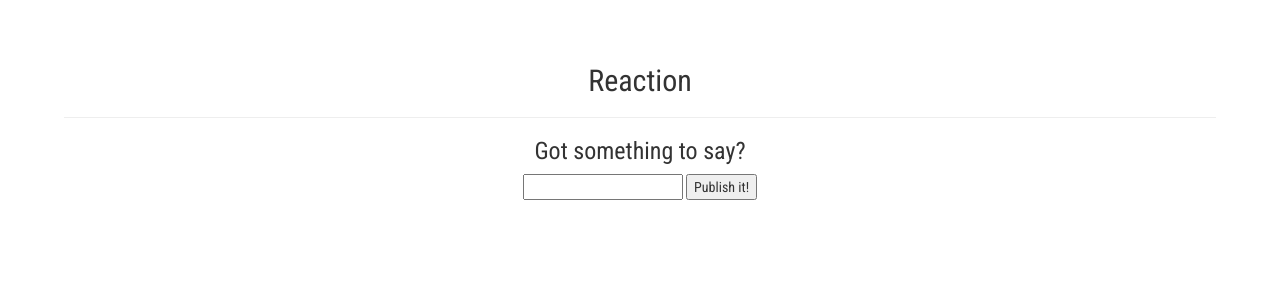
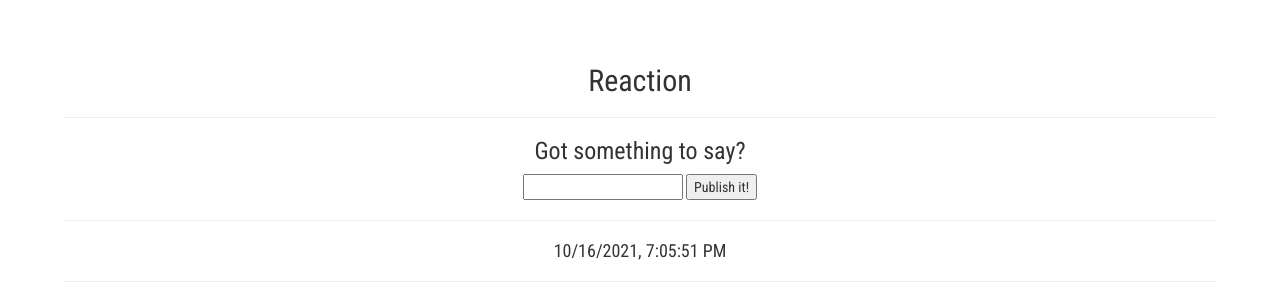
Before and after one commit to ahza64/hooks-reaction, a React (Create React App) app: page / in a window 1280 px wide. Both pictures are taken after a click on the button "Publish it!". Shown: the top 300 px of the page. Built offline with nearby package versions, Linux system fonts and the light colour scheme.

Commit message:
build message board with state being passed down as props.

```diff
--- a/src/components/App.js
+++ b/src/components/App.js
@@ -1,6 +1,7 @@
 import { useReducer } from 'react'
 import reducer, { initialState } from '../state/reducer'
 import PublishMessage from './PublishMessage'
+import MessageBoard from './MessageBoard'
 
 function App() {
  const [state, dispatch] = useReducer(reducer, initialState);
@@ -14,6 +15,8 @@
       </h2>
       <hr/>
       <PublishMessage dispatch={dispatch} />
+      <hr/>
+      <MessageBoard messages={state.messages}/>
     </div>
   );
 }
--- /dev/null
+++ b/src/components/MessageBoard.js
@@ -0,0 +1,21 @@
+function MessageBoard({ messages }) {
+  return (
+    <div>
+      {
+        messages.map(messageItem => {
+          const { id, text, timestamp } = messageItem;
+
+          return (
+            <div key={id}>
+              <h4>{new Date(timestamp).toLocaleString()}</h4>
+              <p>{text}</p>
+              <hr/>
+            </div>
+          )
+        })
+      }
+    </div>
+  )
+}
+
+export default MessageBoard;
```
